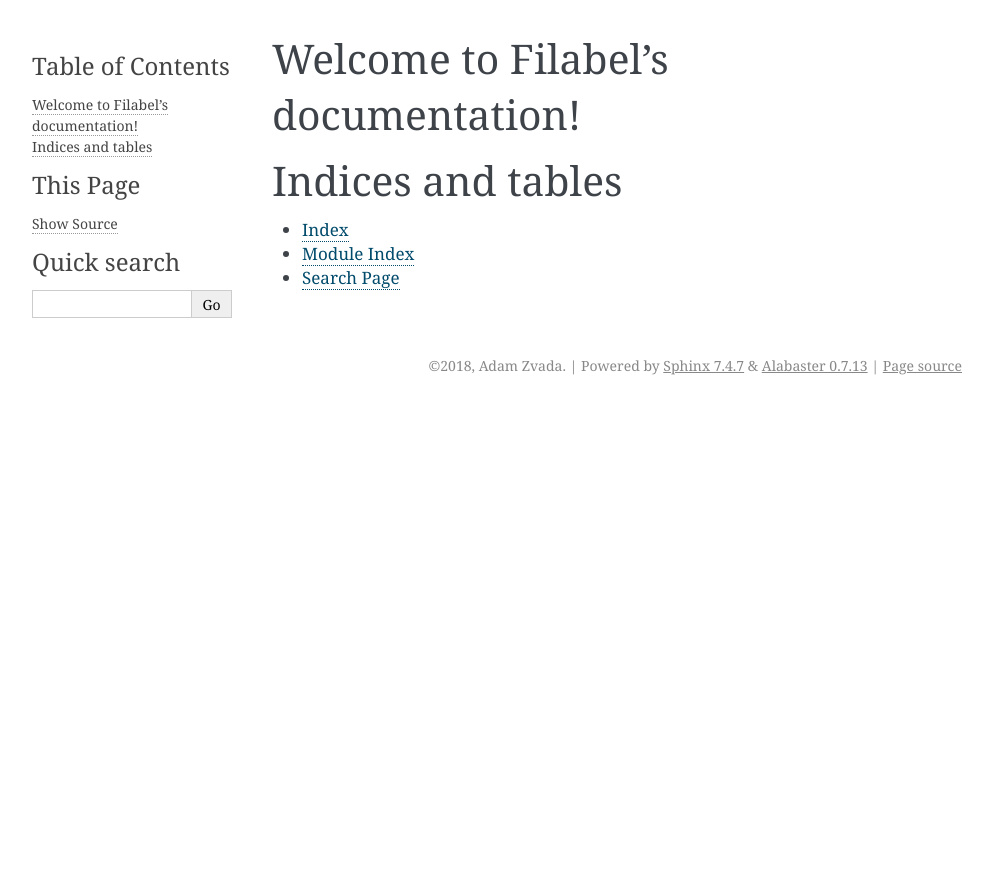
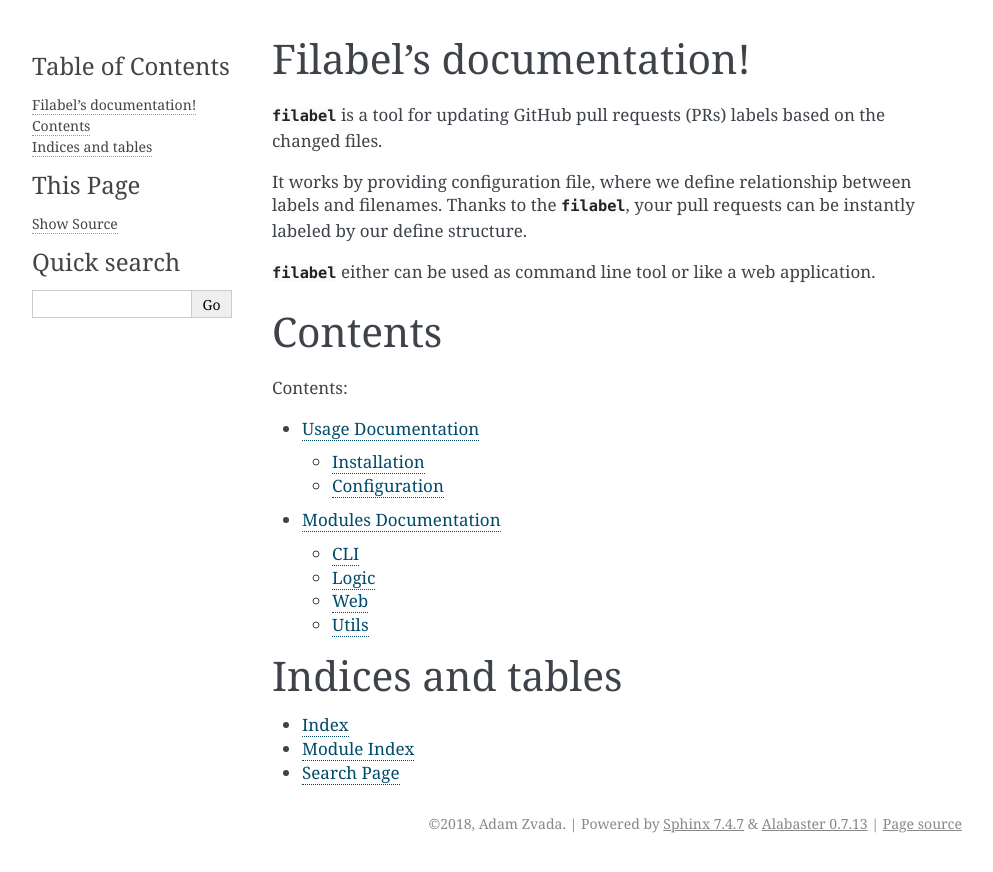
Before and after one commit to zvadaadam/filabel, a Sphinx documentation site: the page built from docs/index.rst, in a window 1280 px wide. Shown: the top 872 px of the page, without its empty margins (148-1141 px from the left). Built offline with Sphinx 7.4.7, drawn with Linux system fonts in a browser that asks for light colours.

Commit message:
doing docs

```diff
--- /dev/null
+++ b/docs/filabel_doc/module/cli.rst
@@ -0,0 +1,5 @@
+CLI
+===
+
+.. automodule:: filabel.cli
+    :members: stylize_label_change, print_report, get_token, get_labels, check_reposlugs, cli
--- /dev/null
+++ b/docs/filabel_doc/module/logic.rst
@@ -0,0 +1,5 @@
+Logic
+=====
+
+.. automodule:: filabel
+    :members: GitHub, Filabel
--- /dev/null
+++ b/docs/filabel_doc/module/module.rst
@@ -0,0 +1,13 @@
+Modules Documentation
+=====================
+
+TODO
+
+.. toctree::
+    :maxdepth: 2
+    :caption: Contents:
+
+    cli
+    logic
+    web
+    utils
--- /dev/null
+++ b/docs/filabel_doc/module/utils.rst
@@ -0,0 +1,5 @@
+Utils
+=====
+
+.. automodule:: filabel.utils
+    :members: parse_labels
--- /dev/null
+++ b/docs/filabel_doc/module/web.rst
@@ -0,0 +1,5 @@
+Web
+===
+
+.. automodule:: filabel.web
+    :members: webhook_verify_signature, process_webhook_pr, process_webhook_ping, create_app
--- /dev/null
+++ b/docs/filabel_doc/usage/usage.rst
@@ -0,0 +1,11 @@
+Usage Documentation
+===================
+
+TODO
+
+.. toctree::
+    :maxdepth: 2
+    :caption: Contents:
+
+    installation
+    configuration
--- a/docs/index.rst
+++ b/docs/index.rst
@@ -3,12 +3,25 @@
    You can adapt this file completely to your liking, but it should at least
    contain the root `toctree` directive.
 
-Welcome to Filabel's documentation!
-===================================
+Filabel's documentation!
+========================
+
+:py:mod:`filabel` is a tool for updating GitHub pull requests (PRs) labels based on the changed files.
+
+It works by providing configuration file, where we define relationship between labels and filenames.
+Thanks to the :py:mod:`filabel`, your pull requests can be instantly labeled by our define structure.
+
+:py:mod:`filabel` either can be used as command line tool or like a web application.
+
+Contents
+========
 
 .. toctree::
    :maxdepth: 2
    :caption: Contents:
+
+   filabel_doc/usage/usage
+   filabel_doc/module/module
 
 
 
```
Also changed, not shown: docs/filabel_doc/usage/configuration.rst (added, +61 -0 lines), docs/filabel_doc/usage/installation.rst (added, +15 -0 lines).
